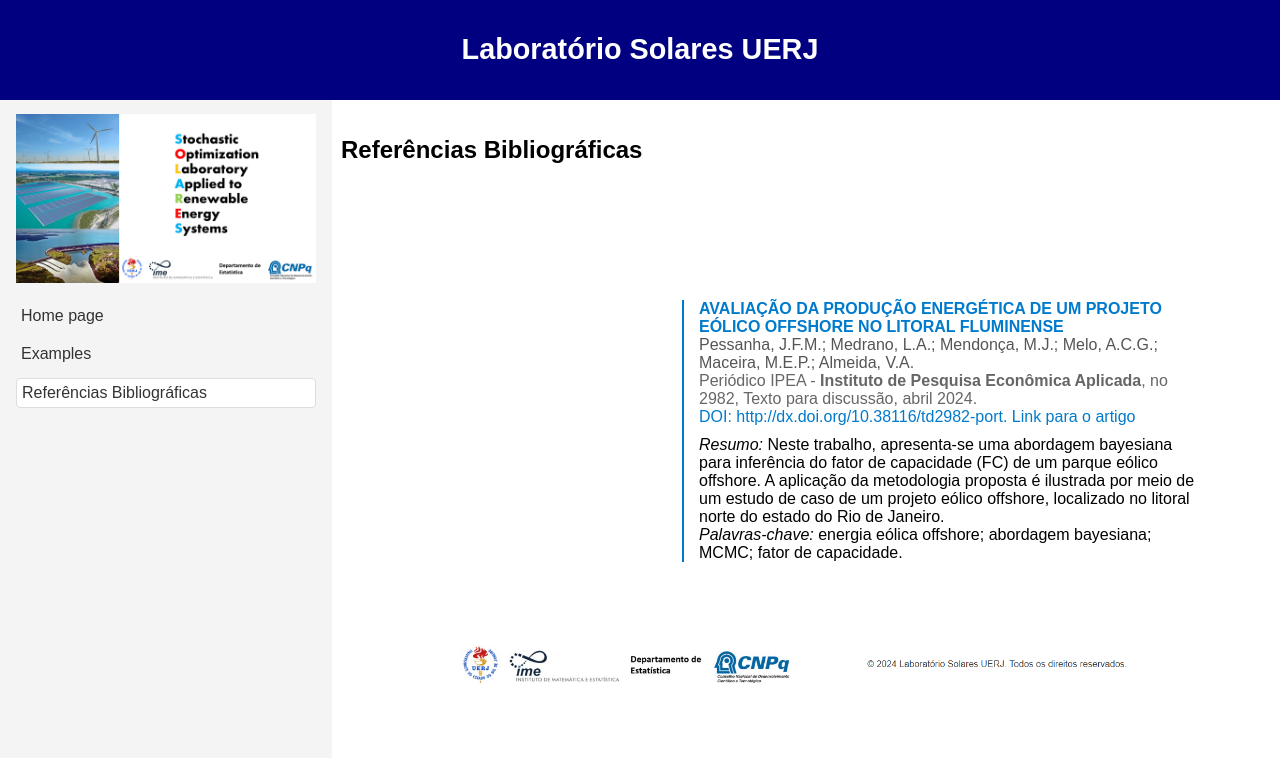
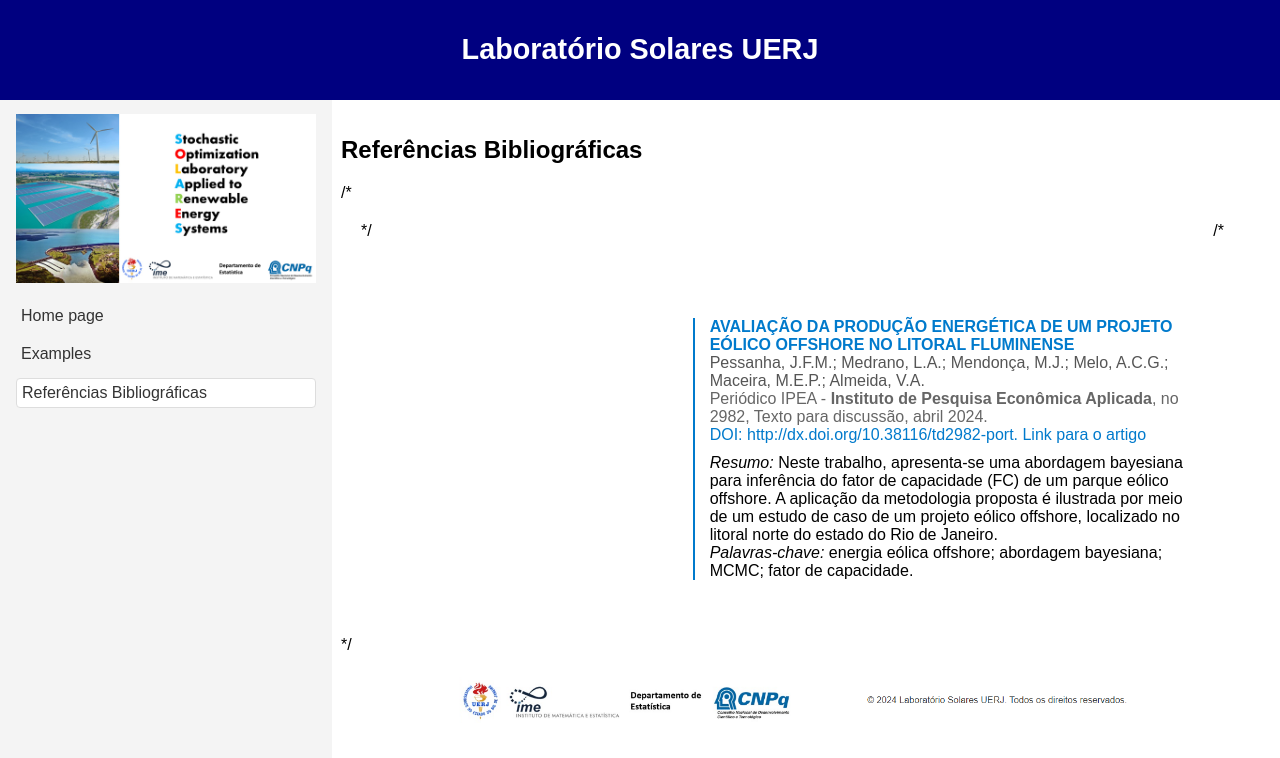
Before and after one commit to LabSolares-UERJ/main, a Jekyll site: the page built from documentation/references.html, in a window 1280 px wide. Shown: the top 758 px of the page. Built offline with Jekyll 4.4.1, drawn with Linux system fonts in a browser that asks for light colours.

Commit message:
Update references.html

```diff
--- a/documentation/references.html
+++ b/documentation/references.html
@@ -6,7 +6,7 @@
 
 <h2>Referências Bibliográficas</h2>
 
-<div class="container">
+/* <div class="container"> */
     <main>
         <div class="reference">
             <div class="reference-title">AVALIAÇÃO DA PRODUÇÃO ENERGÉTICA DE UM PROJETO EÓLICO OFFSHORE NO LITORAL FLUMINENSE</div>
@@ -19,4 +19,4 @@
             <br><em>Palavras-chave:</em> energia eólica offshore; abordagem bayesiana; MCMC; fator de capacidade.
         </div>
     </main>
-</div>
+/* </div> */
```
